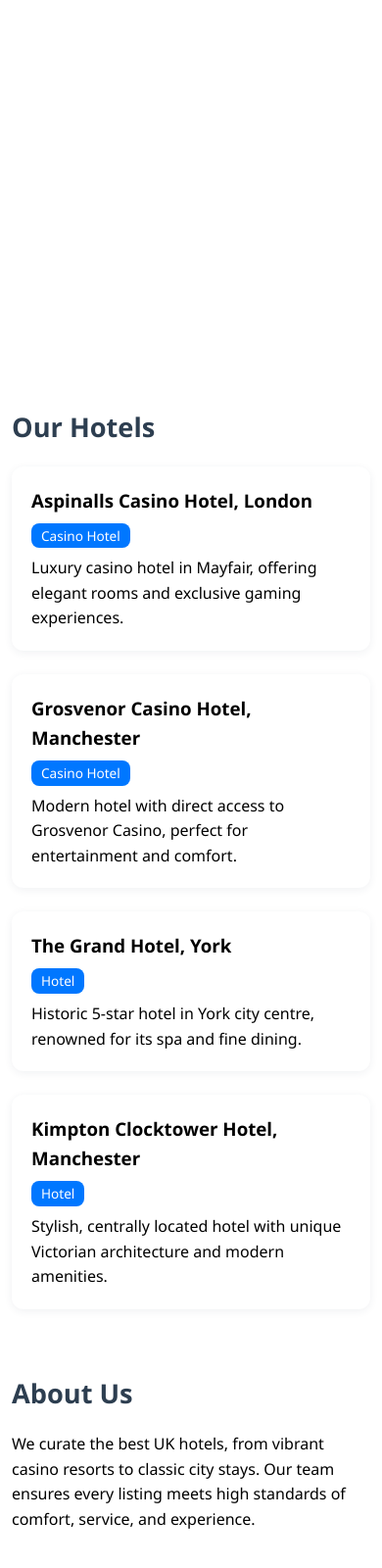
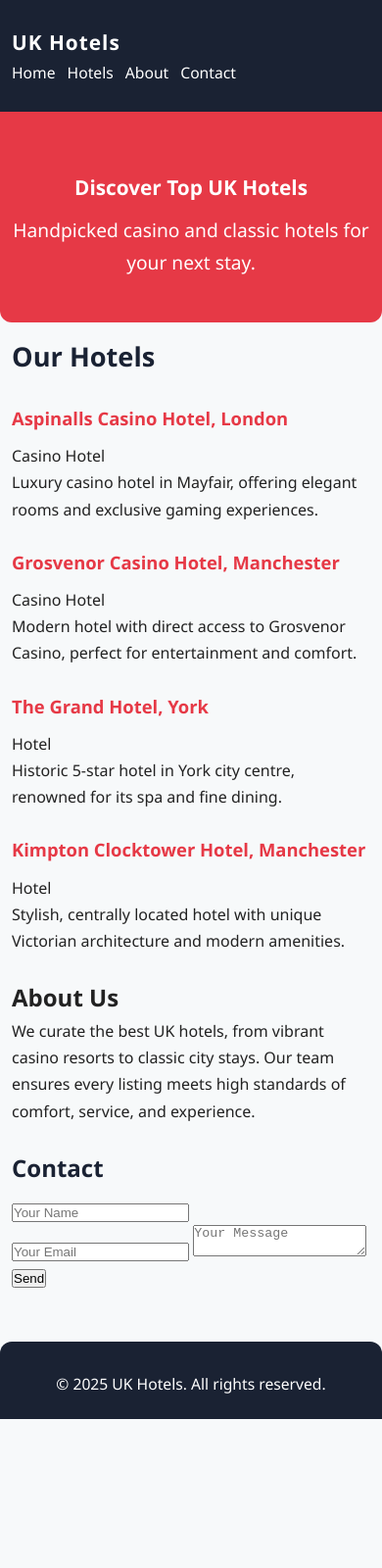
Before and after one commit to PrimeResortNet/hotels, a plain HTML site: page index.html in a window 390 px wide. Shown: the top 1600 px of the page at 98% size. After the commit the page ends 1448 px from the top, so only its background shows below. Drawn offline with Linux system fonts and the light colour scheme.

Commit message:
Update styles.css

```diff
--- a/styles.css
+++ b/styles.css
@@ -1,6 +1,6 @@
-main {
-  --primary: #2d3e50;
-  --accent: #0077ff;
+:root {
+  --primary: #1a2233;
+  --accent: #e63946;
   --bg: #f7f9fa;
   --card: #fff;
   --text: #222;
@@ -18,7 +18,7 @@
   font-family: 'Segoe UI', Arial, sans-serif;
   background: var(--bg);
   color: var(--text);
-  line-height: 1.6;
+  line-height: 1.7;
 }
 
 .container {
@@ -30,19 +30,25 @@
 .navbar {
   background: var(--primary);
   color: #fff;
-  padding: 12px 0;
+  padding: 14px 0;
+}
+
+.nav-flex {
+  display: flex;
+  align-items: center;
+  justify-content: space-between;
 }
 
 .logo {
   font-weight: bold;
   font-size: 1.3rem;
+  letter-spacing: 1px;
 }
 
 .nav-links {
   list-style: none;
   display: flex;
-  gap: 24px;
-  float: right;
+  gap: 28px;
 }
 
 .nav-links li a {
@@ -65,97 +71,121 @@
 }
 
 .hero h1 {
-  font-size: 2.5rem;
+  font-size: 2.2rem;
+  margin-bottom: 10px;
+  font-weight: 700;
+}
+
+.hero p {
+  font-size: 1.2rem;
+}
+
+.intro-section {
+  margin-top: 30px;
+  margin-bottom: 30px;
+  font-size: 1.1rem;
+}
+
+.hotels-section h2 {
+  color: var(--primary);
+  margin-bottom: 18px;
+  font-size: 1.7rem;
+}
+
+.hotels-section h3 {
+  margin-top: 24px;
+  margin-bottom: 10px;
+  color: var(--accent);
+  font-size: 1.15rem;
+}
+
+.hotels-section ol {
+  margin-left: 20px;
+  margin-bottom: 10px;
+}
+
+.hotels-section li {
+  margin-bottom: 18px;
+  font-size: 1.08rem;
+}
+
+.why-section {
+  margin-top: 40px;
+  margin-bottom: 30px;
+}
+
+.why-section h2 {
+  color: var(--primary);
+  margin-bottom: 14px;
+}
+
+.why-section ul {
+  margin-left: 18px;
+  font-size: 1.08rem;
+}
+
+.why-section li {
+  margin-bottom: 10px;
+}
+
+.explore-section {
+  margin-bottom: 36px;
+}
+
+.explore-section h2 {
+  color: var(--primary);
   margin-bottom: 12px;
 }
 
-.hotels-section h2,
-.about-section h2,
-.contact-section h2 {
-  margin-bottom: 18px;
-  font-size: 1.7rem;
-  color: var(--primary);
+.explore-section ul {
+  margin-left: 18px;
 }
 
-.hotels-list {
-  display: grid;
-  grid-template-columns: 1fr 1fr;
-  gap: 24px;
+.contact-section h2 {
+  color: var(--primary);
+  margin-bottom: 10px;
 }
 
-.hotel-card {
-  background: var(--card);
-  border-radius: var(--radius);
-  box-shadow: 0 2px 8px rgba(44,62,80,0.07);
-  padding: 20px;
-  display: flex;
-  flex-direction: column;
-  gap: 8px;
+.contact-section a {
+  color: var(--accent);
+  text-decoration: none;
 }
 
-.hotel-card .tag {
-  background: var(--accent);
-  color: #fff;
-  font-size: 0.85rem;
-  padding: 2px 10px;
-  border-radius: 8px;
-  width: fit-content;
-}
-
-.about-section,
-.contact-section {
-  margin-top: 40px;
-}
-
-.contact-form {
-  display: flex;
-  flex-direction: column;
-  gap: 14px;
-  margin-top: 10px;
-}
-
-.contact-form input,
-.contact-form textarea {
-  padding: 10px;
-  border-radius: 6px;
-  border: 1px solid #ddd;
-  font-size: 1rem;
-}
-
-.contact-form button {
-  background: var(--accent);
-  color: #fff;
-  border: none;
-  padding: 12px;
-  border-radius: 6px;
-  font-size: 1rem;
-  cursor: pointer;
-  transition: background 0.2s;
-}
-
-.contact-form button:hover {
-  background: #005fcc;
+.contact-section a:hover {
+  text-decoration: underline;
 }
 
 .footer {
   background: var(--primary);
   color: #fff;
   text-align: center;
-  padding: 18px 0;
+  padding: 18px 0 10px 0;
   margin-top: 40px;
   border-radius: var(--radius) var(--radius) 0 0;
+  font-size: 0.98rem;
+}
+
+.footer a {
+  color: #fff;
+  text-decoration: underline;
+  margin: 0 6px;
+}
+
+.ps-note {
+  margin-top: 8px;
+  color: #f1cfcf;
+  font-size: 0.95rem;
 }
 
 @media (max-width: 700px) {
-  .hotels-list {
-    grid-template-columns: 1fr;
-  }
   .container {
     padding: 12px;
   }
   .nav-links {
-    float: none;
-    justify-content: center;
     gap: 12px;
+    font-size: 0.98rem;
+  }
+  .hero h1 {
+    font-size: 1.3rem;
   }
 }
```
